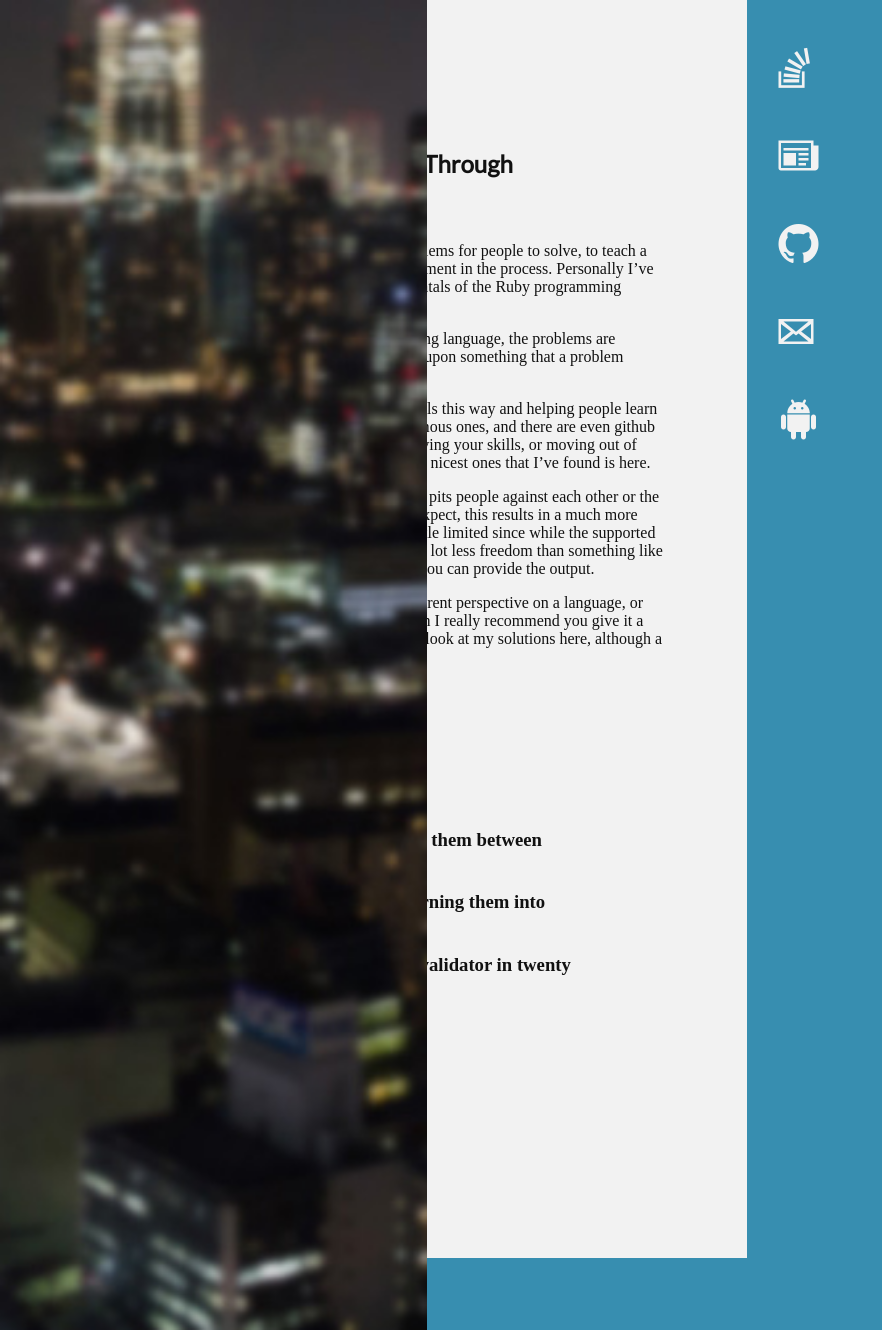
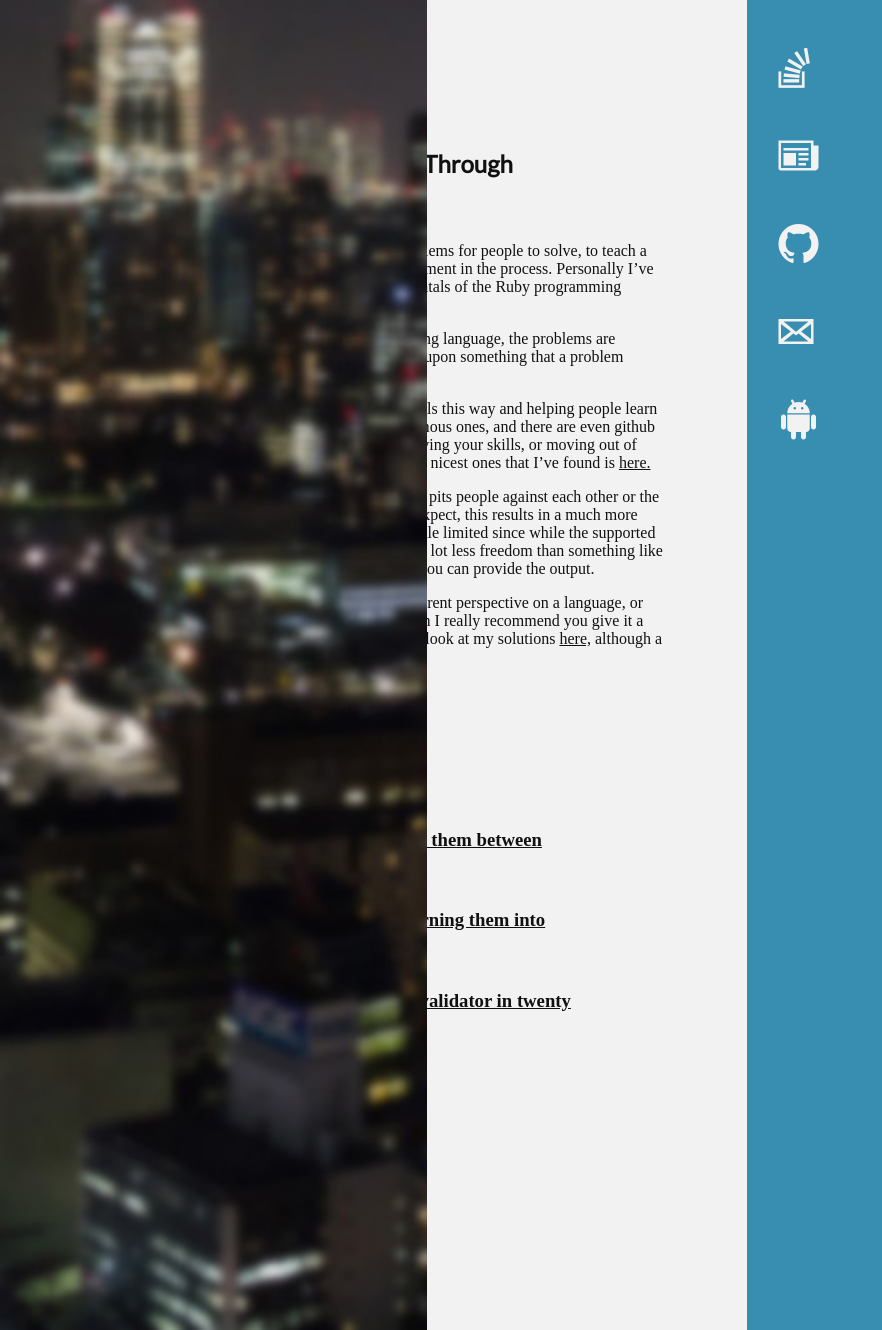
Before and after one commit to jordanrobinson/blog, a Jekyll site: the page built from _posts/2015-02-18-Rosalind.md, in a window 1280 px wide and 1330 px high. Shown: the whole window, without its empty margins (0-882 px from the left). Built offline with Jekyll 4.4.1, drawn with Linux system fonts in a browser that asks for light colours; Markdown is read by kramdown in place of the engine named in the settings.

Commit message:
More small readability fixes

```diff
--- a/_layouts/post.html
+++ b/_layouts/post.html
@@ -4,7 +4,7 @@ layout: default
 
 <div class="post content">
 <a class="head" href="http://jordanrobinson.co.uk">
-  <h1 class="blog-head">Jordan Robinson / Developer</h1>
+  <h1 class="blog-head-dark">Jordan Robinson / Developer</h1>
 </a>
   <h1 class="post-title">{{ page.title }}</h1>
   <span class="post-date">{{ page.date | date_to_string }}</span>
@@ -17,7 +17,7 @@ layout: default
         <h3>
           <a href="{{ post.url }}">
             {{ post.title }}
-            <small>{{ post.date | date_to_string }}</small>
+            <small class="post-date">{{ post.date | date_to_string }}</small>
           </a>
         </h3>
       </li>
--- a/public/css/blog.css
+++ b/public/css/blog.css
@@ -597,12 +597,20 @@ title, head {
 	color: #f2f2f2;
 }
 
+.blog-head-dark {
+	color: #111111;
+}
+
 .pagination {
 	padding-top: 3rem;
 }
 
 span .pagination-item {
 	display:none;
+}
+
+.post a {
+	text-decoration: underline;
 }
 
  /* MQ */
```
